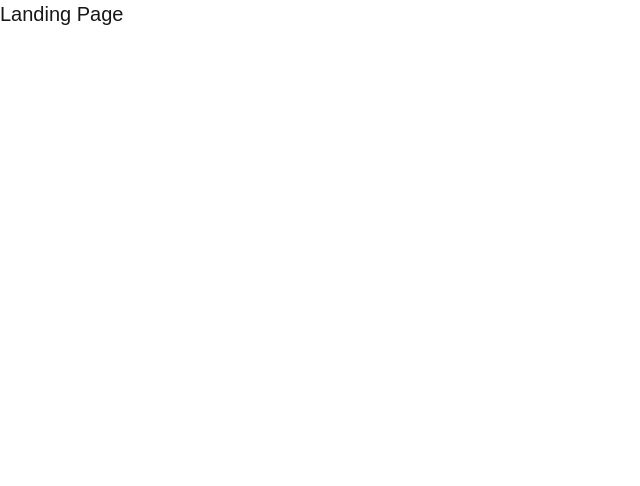
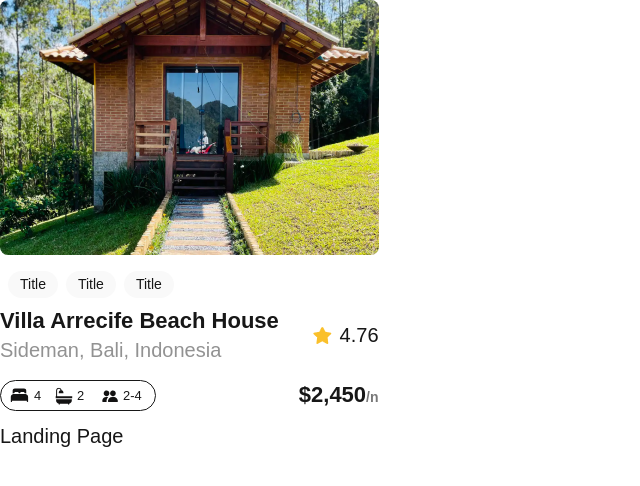
Before and after one commit to Elite6802/alx-project-0x01-setup, a Next.js app in the folder alx-project-0x00/: page /landing in a window 1280 px wide. Shown: the top 486 px of the page, without its empty margins (0-640 px from the left). Built offline with nearby package versions, Linux system fonts and the light colour scheme.

Commit message:
Usedd the card component

```diff
--- a/alx-project-0x00/pages/landing.tsx
+++ b/alx-project-0x00/pages/landing.tsx
@@ -1,7 +1,10 @@
+import Card from "@/components/Card"
+
 const Landing: React.FC = () => {
     return (
         <div>
             <h1 className="text-xl font-extralight">
+                <Card />
                 Landing Page
             </h1>
         </div>
```
